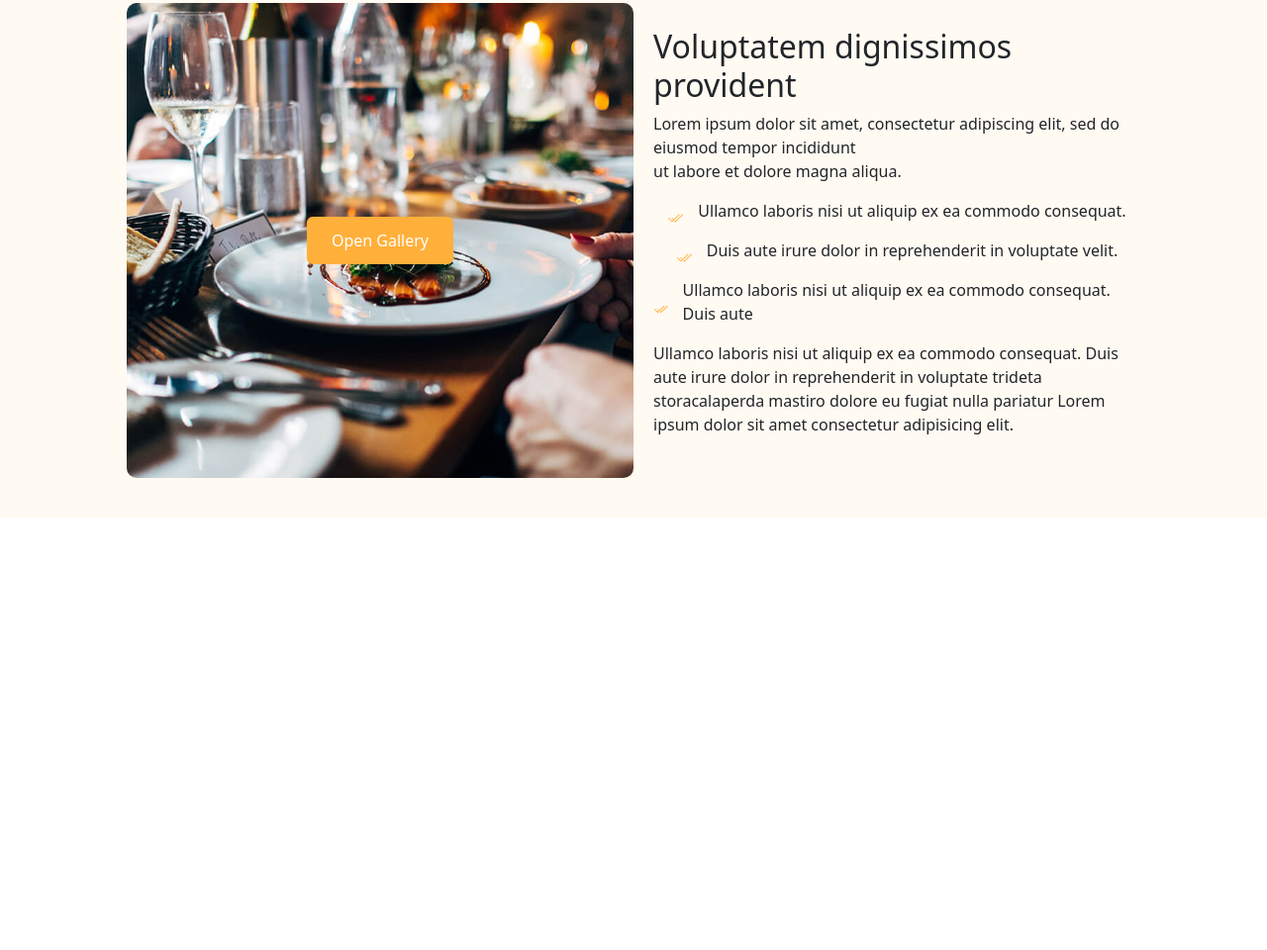
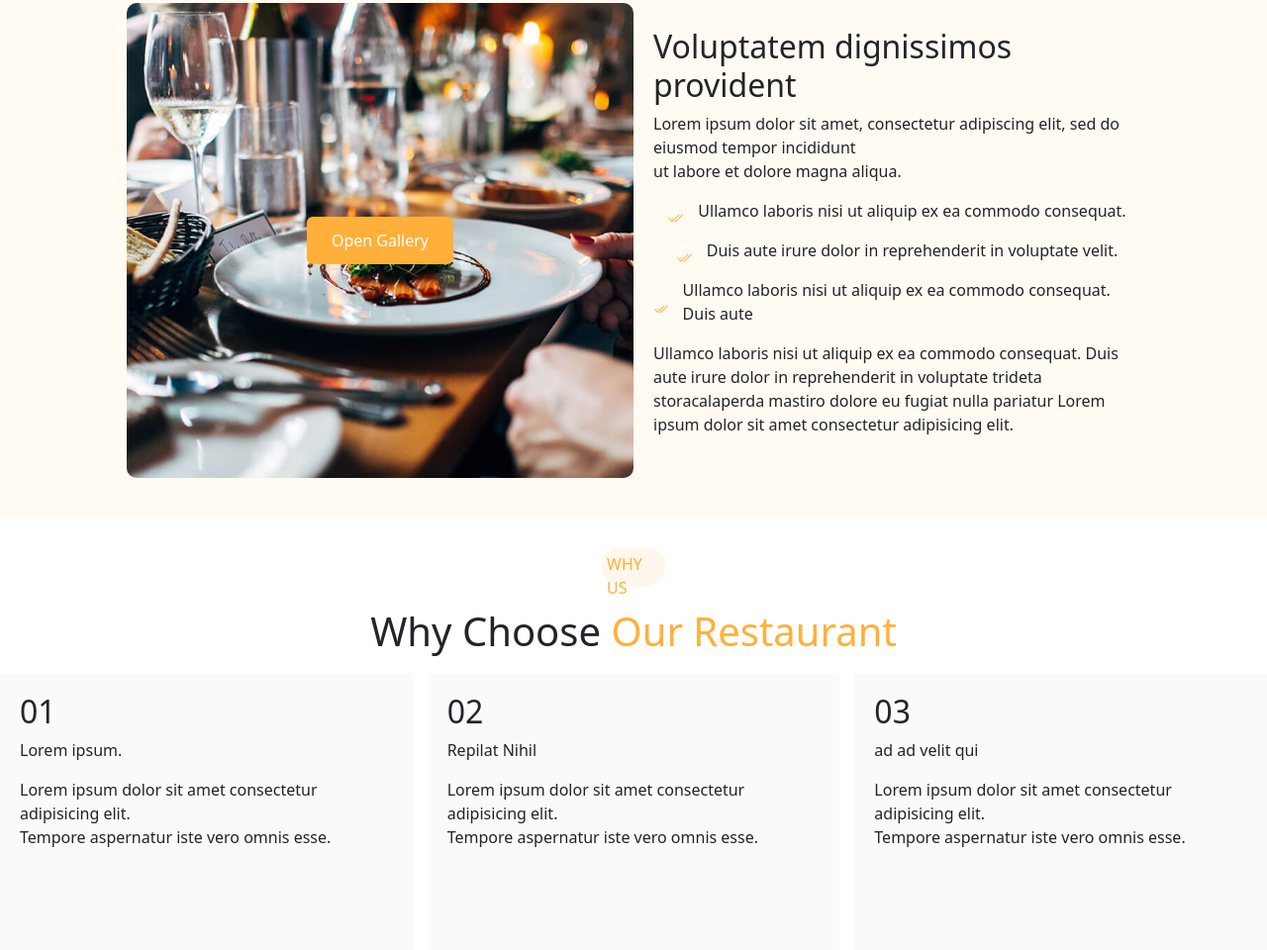
Before and after one commit to ahmeeed404/Ahmed_Achoukhan_Final_Projet_HTML_CSS, a website: page index.html in a window 1280 px wide. Shown: the part 786-1746 px from the top of the page at 99% size. Before the commit the page ends 1309 px from the top, so only its background shows below. Drawn offline with nearby package versions, Linux system fonts and the light colour scheme.

Commit message:
why section the html and style

```diff
--- a/index.html
+++ b/index.html
@@ -262,6 +262,50 @@
 
 
 
+    <!-- whyUs section -->
+    <section class="whyUs">
+        <div class="topWhy">
+            <p>WHY US</p>
+            <h1>Why Choose <span>Our Restaurant</span></h1>
+
+        </div>
+        <div class="downWhy">
+            <div class="firstCard">
+                <h2>01</h2>
+                <p>Lorem ipsum.</p>
+                <p>Lorem ipsum dolor sit amet consectetur adipisicing elit. <br> Tempore aspernatur iste vero omnis
+                    esse.</p>
+
+            </div>
+            <div class="secCard">
+                <h2>02</h2>
+                <p>Repilat Nihil</p>
+                <p>Lorem ipsum dolor sit amet consectetur adipisicing elit. <br> Tempore aspernatur iste vero omnis
+                    esse.</p>
+
+            </div>
+
+            <div class="thirdCard">
+                <h2>03</h2>
+                <p>ad ad velit qui</p>
+                <p>Lorem ipsum dolor sit amet consectetur adipisicing elit. <br> Tempore aspernatur iste vero omnis
+                    esse.</p>
+
+            </div>
+        </div>
+    </section>
+
+
+
+
+
+
+
+
+
+
+
+
 
 
 
--- a/src/sass/_allModules.scss
+++ b/src/sass/_allModules.scss
@@ -1,3 +1,4 @@
 @import './modules/navbar';
 @import './modules/heroSec';
 @import './modules/about';
+@import './modules/whyUs';
--- /dev/null
+++ b/src/sass/modules/_whyUs.scss
@@ -0,0 +1,39 @@
+.whyUs{
+    // background-color: aquamarine;
+    margin-top: 30px;
+    .topWhy{
+        @include display(flex,center,center,5px);
+        flex-direction: column;
+        margin-bottom: 10px;
+        p{
+            border-radius:  20px;
+            background-color: rgb(255, 247, 235);
+            color: $orangeColor;
+            width: 5vw;
+            height: 5vh;
+            padding: 5px 5px;
+
+
+        }
+        h1{
+            span{
+                color: $orangeColor;
+            }
+        }
+    }
+
+    .downWhy{
+        @include display(flex,center,center,15px);
+
+        .firstCard, .secCard, .thirdCard{
+            background-color: rgb(250, 250, 250);
+            padding: 20px;
+            height: 35vh;
+            &:hover{
+                background-color: $orangeColor;
+                transform: translateY(-5px);
+                color: white;
+            }
+        }
+    }
+}
```
Also changed, not shown: public/style/app.css, 1 other file.
